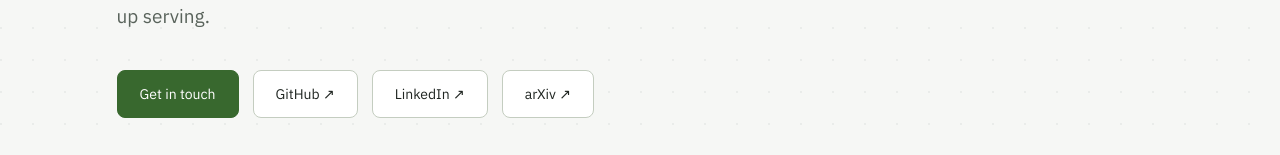
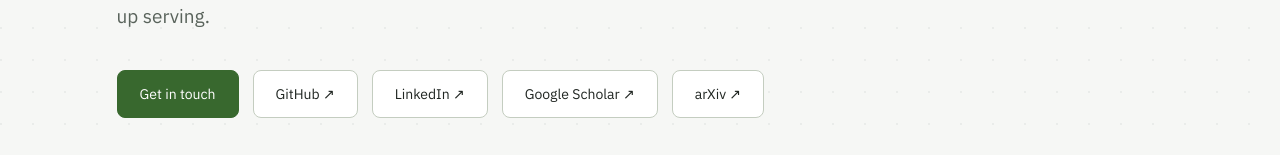
Before and after one commit to jyuwaaw/jyuwaaw.github.io, a Next.js app: page / in a window 1280 px wide. Shown: the part 645-800 px from the top of the page. Built offline with nearby package versions, Linux system fonts and the light colour scheme.

Commit message:
Add Google Scholar to personal profile links

```diff
--- a/app/about/page.jsx
+++ b/app/about/page.jsx
@@ -130,6 +130,7 @@ export default function About() {
           <a className="btn btn-primary" href={`mailto:${site.email}`}>Email me</a>
           <a className="btn" href={site.github}>GitHub ↗</a>
           <a className="btn" href={site.linkedin}>LinkedIn ↗</a>
+          <a className="btn" href={site.googleScholar}>Google Scholar ↗</a>
         </div>
       </section>
     </>
--- a/app/globals.css
+++ b/app/globals.css
@@ -289,7 +289,8 @@ footer{ border-top:1px solid var(--border); padding:32px 0; margin-top:40px; }
        font-family:var(--sans); font-size:13px; color:var(--faint); }
 .foot a{ color:var(--muted); transition:color .15s; }
 .foot a:hover{ color:var(--accent); }
-.foot-links{ display:flex; gap:22px; }
+.foot-links{ display:flex; flex-wrap:wrap; gap:8px 22px; }
+.foot-links a{ white-space:nowrap; }
 
 /* skills grid (about page) */
 .skills-grid{ display:grid; grid-template-columns:repeat(2,1fr); gap:18px; }
--- a/app/page.jsx
+++ b/app/page.jsx
@@ -28,6 +28,7 @@ export default function Home() {
           <a className="btn btn-primary" href={`mailto:${site.email}`}>Get in touch</a>
           <a className="btn" href={site.github}>GitHub ↗</a>
           <a className="btn" href={site.linkedin}>LinkedIn ↗</a>
+          <a className="btn" href={site.googleScholar}>Google Scholar ↗</a>
           <a className="btn" href={site.arxiv}>arXiv ↗</a>
         </div>
       </section>
@@ -104,6 +105,7 @@ export default function Home() {
           <a className="btn btn-primary" href={`mailto:${site.email}`}>Email me</a>
           <a className="btn" href={site.github}>GitHub ↗</a>
           <a className="btn" href={site.linkedin}>LinkedIn ↗</a>
+          <a className="btn" href={site.googleScholar}>Google Scholar ↗</a>
           <a className="btn" href={site.arxiv}>arXiv ↗</a>
         </div>
       </section>
--- a/components/Footer.jsx
+++ b/components/Footer.jsx
@@ -8,6 +8,7 @@ export default function Footer() {
         <div className="foot-links">
           <a href={site.github}>GitHub</a>
           <a href={site.linkedin}>LinkedIn</a>
+          <a href={site.googleScholar}>Google Scholar</a>
           <a href={`mailto:${site.email}`}>Email</a>
         </div>
       </div>
--- a/lib/site.js
+++ b/lib/site.js
@@ -8,6 +8,7 @@ export const site = {
   email: 'yuhuah2@uci.edu',
   github: 'https://github.com/jyuwaaw',
   linkedin: 'https://www.linkedin.com/in/yuhua-benji/',
+  googleScholar: 'https://scholar.google.com/citations?user=5VKP9mIAAAAJ&hl=en',
   arxiv: 'https://arxiv.org/abs/2411.18065',
   resume: '/resume.pdf',
 };
```
